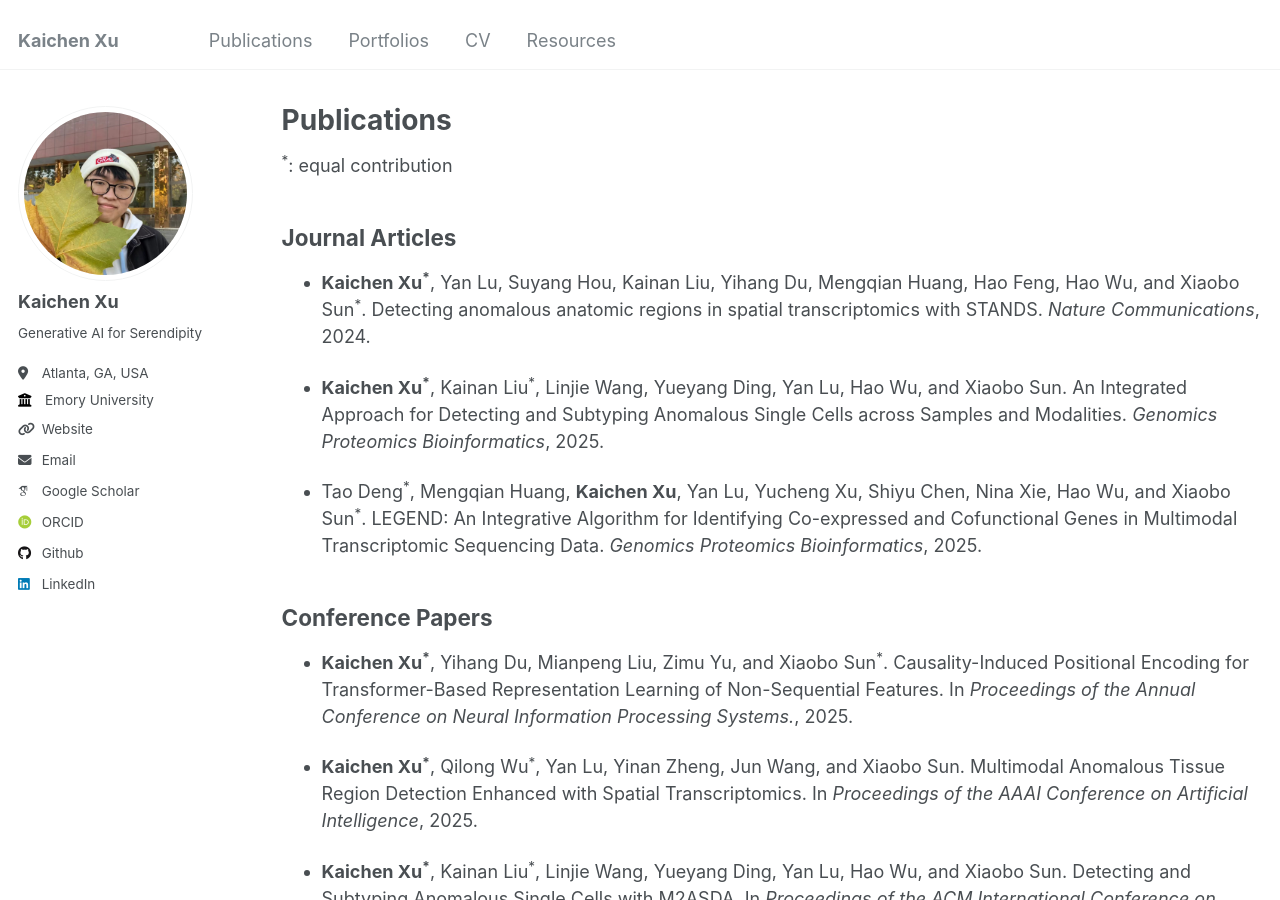
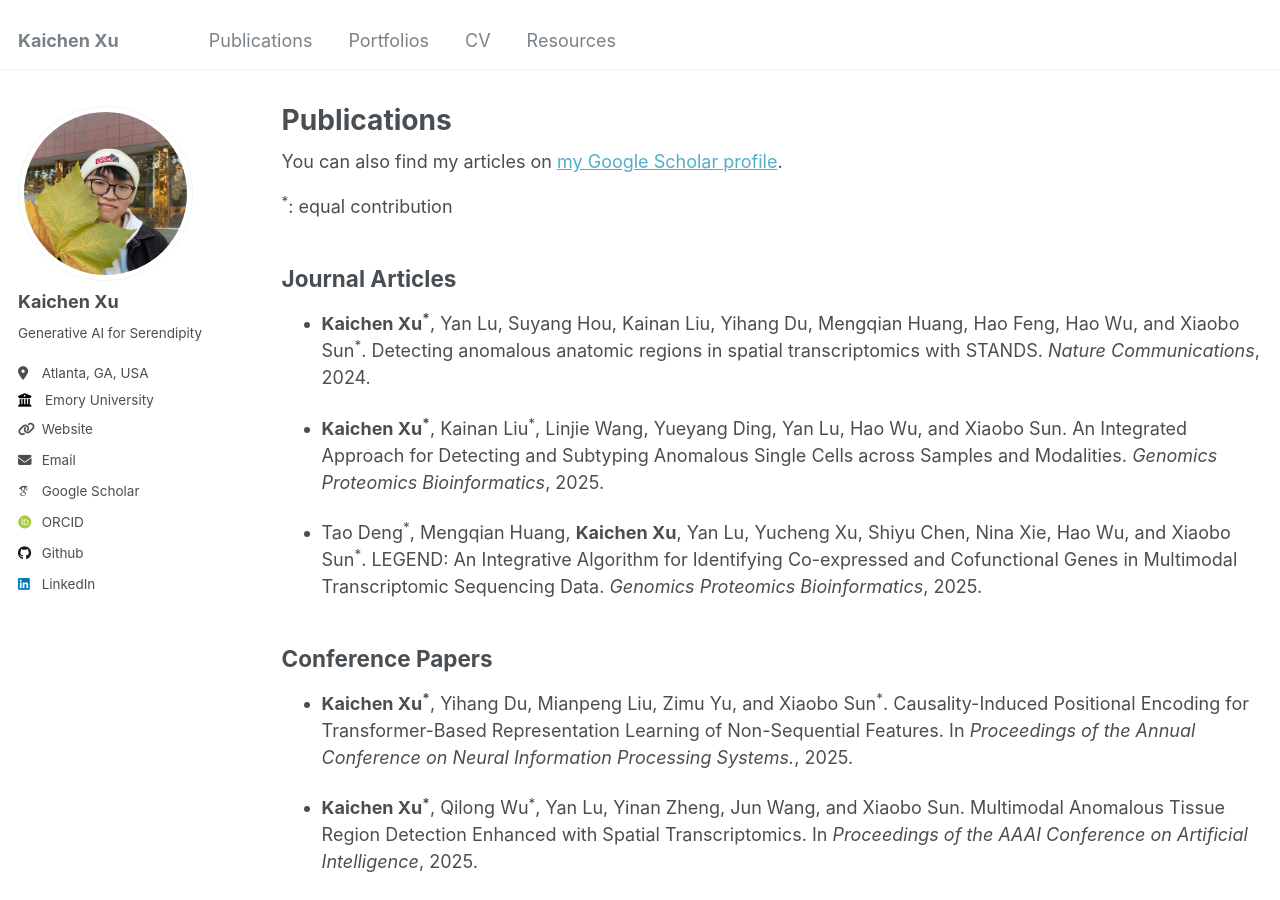
Before and after one commit to Catchxu/Catchxu.github.io, a Jekyll site: the page built from _pages/publications.md, in a window 1280 px wide and 900 px high. Built offline with Jekyll 4.4.1, drawn with Linux system fonts in a browser that asks for light colours; some web fonts are replaced; part of the change alters nothing that is shown.

Commit message:
Update publications

```diff
--- a/_pages/publications.md
+++ b/_pages/publications.md
@@ -5,10 +5,11 @@ permalink: /publications/
 author_profile: true
 ---
 
-<!-- {% if site.author.googlescholar %}
-  <div class="wordwrap">You can also find my articles on <a href="{{site.author.googlescholar}}">my Google Scholar profile</a>.</div>
+{% if site.author.googlescholar %}
+  <div class="wordwrap">You can also find my articles on <a href="{{ site.author.googlescholar | escape }}">my Google Scholar profile</a>.</div>
 {% endif %}
 
+<!--
 {% include base_path %}
 
 {% for post in site.publications reversed %}
```
